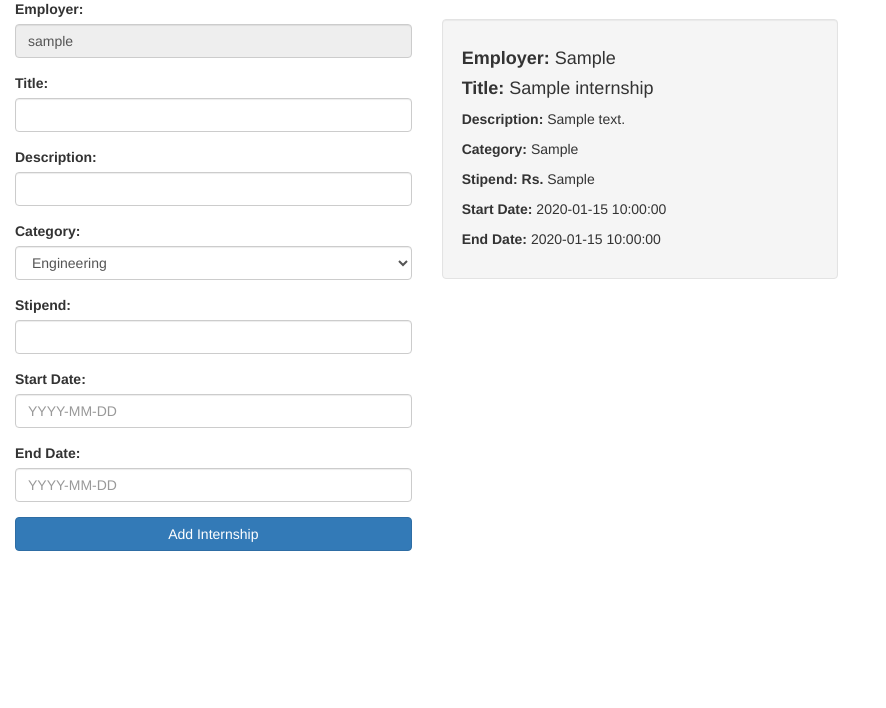
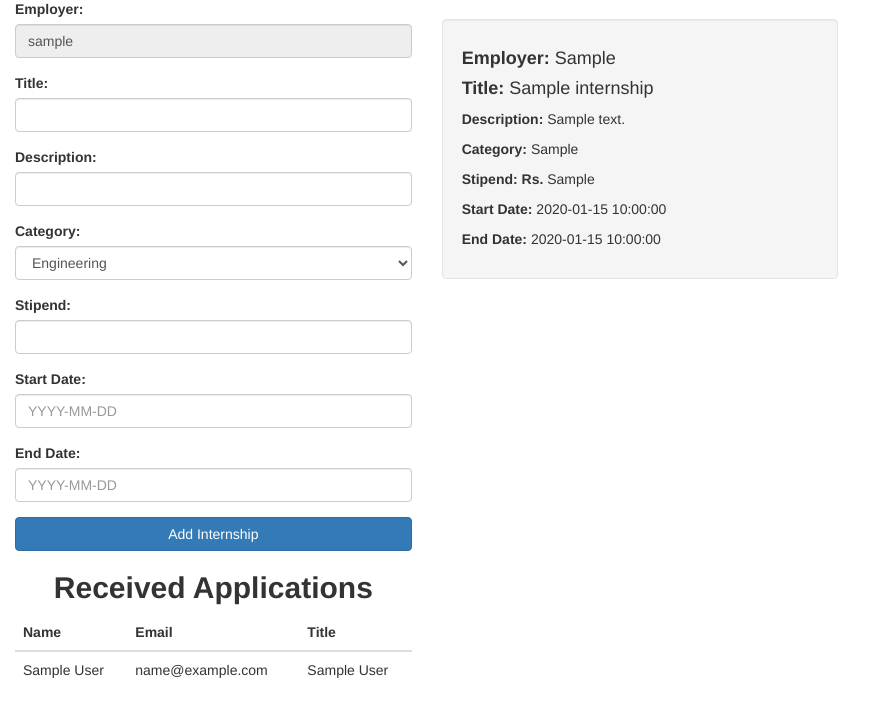
Before and after one commit to Tanneeshha/internship-portal, a PHP site: page /employer-profile.php in a window 1280 px wide. Shown: the part 136-844 px from the top of the page, without its empty margins (0-886 px from the left). Before the commit the page ends 687 px from the top, so only its background shows below. Run offline with PHP 8.4, Linux system fonts and the light colour scheme; the visitor is signed in with stand-in values (Sample User, id 1); tables that the repository leaves empty or names only in its code hold one stand-in row (values such as "Sample post"); some libraries are stand-ins or nearby versions.

Commit message:
employer-profile.php

```diff
--- a/employer-profile.php
+++ b/employer-profile.php
@@ -104,6 +104,38 @@
         </div>
     </div>
 </div>
+<?php ?>
+		<div class="col-sm-4">
+			<h2 class="text-center"><strong>Received Applications </strong></h2>
+			<table class="table table-hover">
+					<thead>
+						<tr>
+							<th>Name</th>
+							<th>Email</th>
+							<th>Title</th>
+						</tr>
+					</thead>
+					<tbody>
+					<?php
+					$call="SELECT * FROM student_applications WHERE employer='$usname'";
+					$received=mysqli_query($conn,$call);
+
+					while($rowz=mysqli_fetch_assoc($received)){
+
+					 ?>
+					 <tr>
+					 	<td><?php echo $rowz['name']; ?></td>
+					 	<td><?php echo $rowz['email']; ?></td>
+					 	<td><?php echo $rowz['job_title']; ?></td>
+					</tr>
+					<?php } ?>
+					</tbody>
+					</table>
+
+		</div>
+		</div>
+	</div>
+</body>
 
 <?php mysqli_close($conn); ?>
 <script>
```
